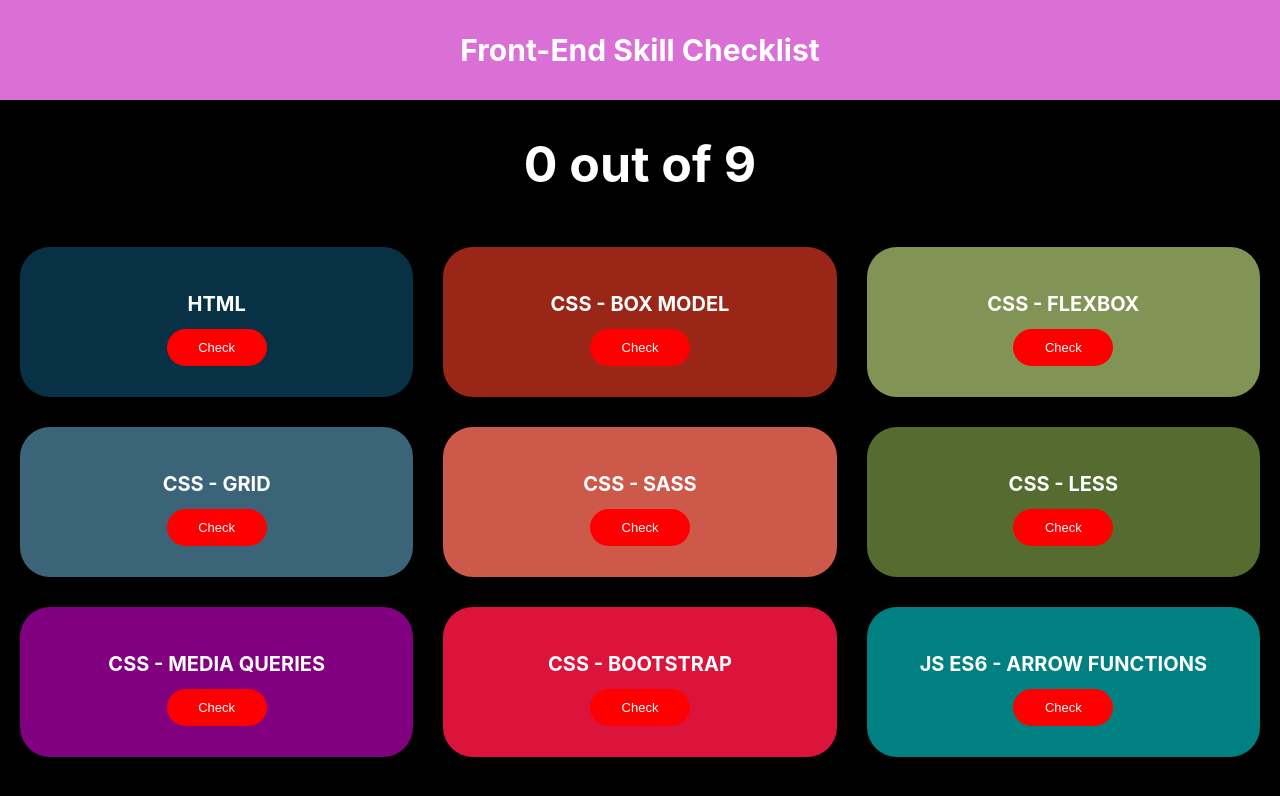
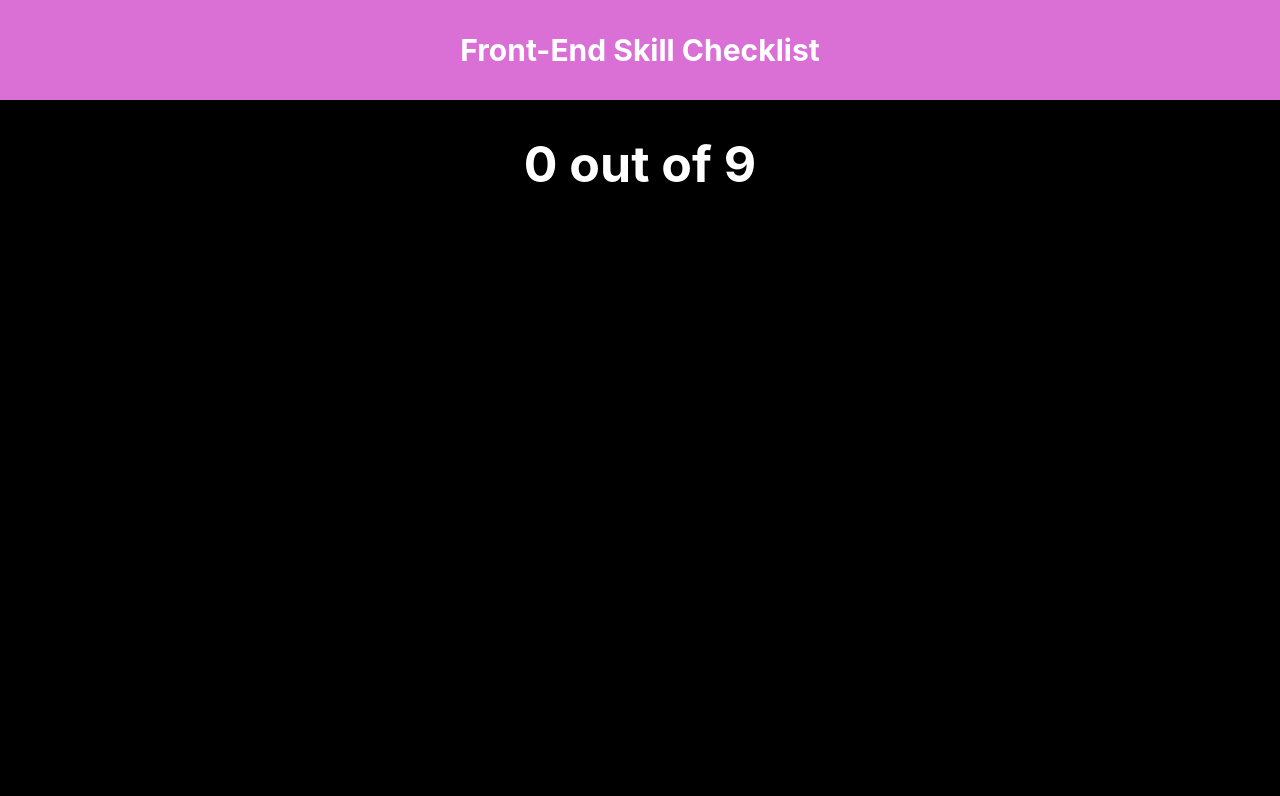
Before and after one commit to danielcarlman/skillcalculator, a React (Create React App) app: page / in a window 1280 px wide. Shown: the top 796 px of the page. Built offline with nearby package versions, Linux system fonts and the light colour scheme.

Commit message:
Trying to refactor rendering using DRY principles. Needs fix

```diff
--- a/src/App.js
+++ b/src/App.js
@@ -3,6 +3,24 @@
 import * as C from './styles';
 import Button from './Components/Button';
 import Navbar from './Components/Navbar';
+
+let skills = [
+  {
+    id: 'html',
+    title: 'HTML',
+    color: '#093145',
+  },
+  {
+    id: 'cssboxmodel',
+    title: 'CSS - Box Model',
+    color: '#9A2617',
+  },
+  {
+    id: 'cssflexbox',
+    title: 'CSS - Flexbox',
+    color: '#829356',
+  },
+];
 
 export default class App extends Component {
   constructor(props) {
@@ -46,80 +64,27 @@
       cssbootstrap,
       javascriptarrowfunction,
     } = this.state;
+
+    const createBox = () => {
+      skills.map((skill) => {
+        return (
+          <C.Box color={skill.color}>
+            <h1>{skill.title}</h1>
+            <Button
+              onClick={this.toggleButton}
+              checked={skill.id}
+              value={skill.id}
+            />
+          </C.Box>
+        );
+      });
+    };
+
     return (
       <C.Container>
         <Navbar />
         <C.Counter>{this.state.count} out of 9</C.Counter>
-        <C.BoxContainer>
-          <C.Box color='#093145'>
-            <h1>HTML</h1>
-            <Button onClick={this.toggleButton} checked={html} value={'html'} />
-          </C.Box>
-          <C.Box color='#9A2617'>
-            <h1>CSS - BOX MODEL</h1>
-            <Button
-              onClick={this.toggleButton}
-              checked={cssboxmodel}
-              value={'cssboxmodel'}
-            />
-          </C.Box>
-          <C.Box color='#829356'>
-            <h1>CSS - FLEXBOX</h1>
-            <Button
-              onClick={this.toggleButton}
-              checked={cssflexbox}
-              value={'cssflexbox'}
-            />
-          </C.Box>
-          <C.Box color='#3C6478'>
-            <h1>CSS - GRID</h1>
-            <Button
-              onClick={this.toggleButton}
-              checked={cssgrid}
-              value={'cssgrid'}
-            />
-          </C.Box>
-          <C.Box color='#CD594A'>
-            <h1>CSS - SASS</h1>
-            <Button
-              onClick={this.toggleButton}
-              checked={csssass}
-              value={'csssass'}
-            />
-          </C.Box>
-          <C.Box color='darkolivegreen'>
-            <h1>CSS - LESS</h1>
-            <Button
-              onClick={this.toggleButton}
-              checked={cssless}
-              value={'cssless'}
-            />
-          </C.Box>
-          <C.Box color='purple'>
-            <h1>CSS - MEDIA QUERIES</h1>
-            <Button
-              onClick={this.toggleButton}
-              checked={cssmediaqueries}
-              value={'cssmediaqueries'}
-            />
-          </C.Box>
-          <C.Box color='crimson'>
-            <h1>CSS - BOOTSTRAP</h1>
-            <Button
-              onClick={this.toggleButton}
-              checked={cssbootstrap}
-              value={'cssbootstrap'}
-            />
-          </C.Box>
-          <C.Box color='teal'>
-            <h1>JS ES6 - ARROW FUNCTIONS</h1>
-            <Button
-              onClick={this.toggleButton}
-              checked={javascriptarrowfunction}
-              value={'javascriptarrowfunction'}
-            />
-          </C.Box>
-        </C.BoxContainer>
+        <C.BoxContainer>{createBox()}</C.BoxContainer>
       </C.Container>
     );
   }
```
